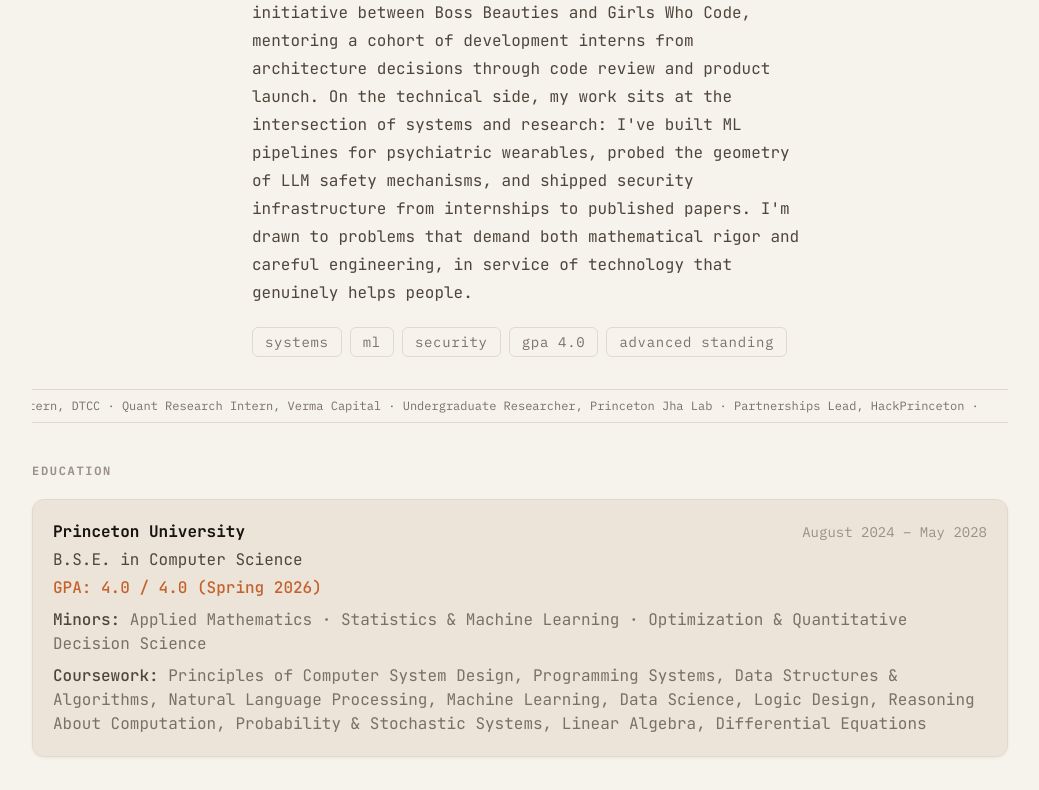
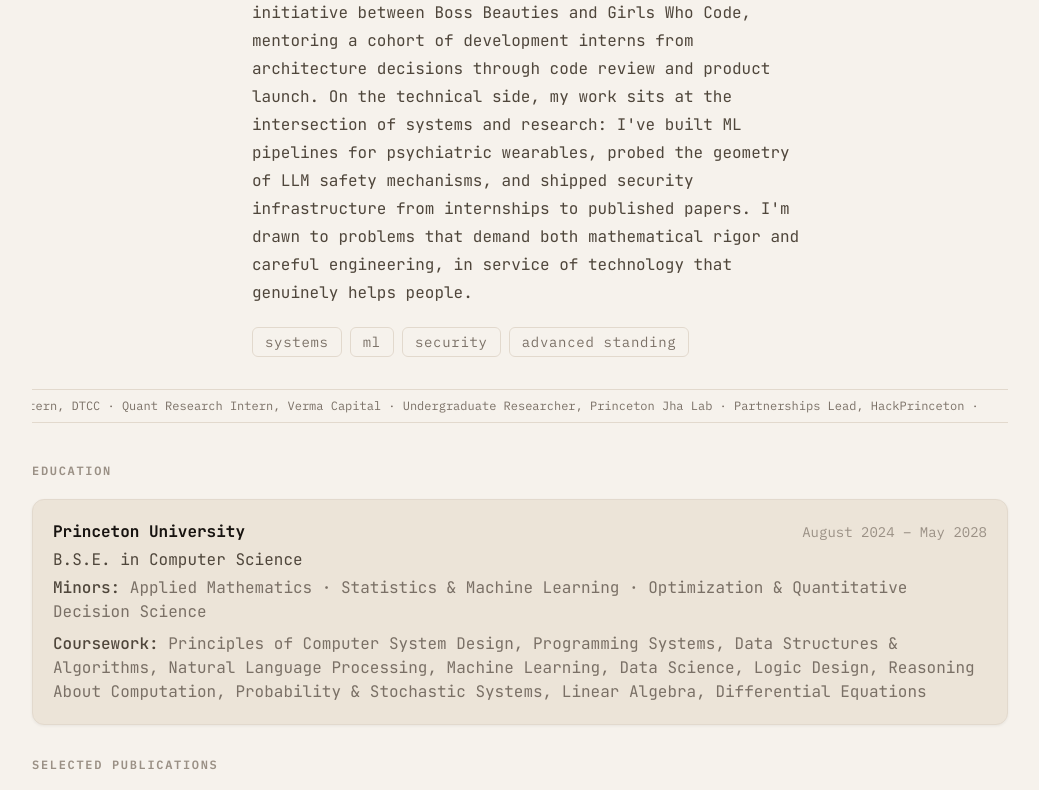
Before and after one commit to riyapawar/riyapawar.github.io, a Next.js app: page / in a window 1280 px wide. Shown: the part 454-1244 px from the top of the page, without its empty margins (120-1159 px from the left). Built offline with nearby package versions, Linux system fonts and the light colour scheme.

Commit message:
Update about page content

```diff
--- a/components/About.tsx
+++ b/components/About.tsx
@@ -116,7 +116,7 @@ export default function About() {
 
           {/* Tag chips */}
           <div className="flex flex-wrap gap-2">
-            {["systems", "ml", "security", "gpa 4.0", "advanced standing"].map(tag => (
+            {["systems", "ml", "security", "advanced standing"].map(tag => (
               <span
                 key={tag}
                 className="text-sm border px-3 py-1"
@@ -188,8 +188,7 @@ export default function About() {
               <span className="text-sm" style={{ ...labelFont, color: "var(--text-4)" }}>{edu.dates}</span>
             </div>
             <p className="text-base mb-1" style={{ color: "var(--text-2)" }}>{edu.degree}</p>
-            <p className="text-base font-medium mb-2" style={{ color: "var(--accent)" }}>GPA: {edu.gpa}</p>
-            <p className="text-base mb-2" style={{ color: "var(--text-3)" }}>
+<p className="text-base mb-2" style={{ color: "var(--text-3)" }}>
               <span className="font-medium" style={{ color: "var(--text-2)" }}>Minors: </span>
               {edu.minors!.join(" · ")}
             </p>
--- a/lib/data.ts
+++ b/lib/data.ts
@@ -14,7 +14,6 @@ export const education = [
     location: "Princeton, NJ",
     degree: "B.S.E. in Computer Science",
     dates: "August 2024 – May 2028",
-    gpa: "4.0 / 4.0 (Spring 2026)",
     minors: [
       "Applied Mathematics",
       "Statistics & Machine Learning",
@@ -39,7 +38,6 @@ export const education = [
     location: "Manalapan, NJ",
     degree: "Science & Engineering Magnet Program",
     dates: "September 2020 – June 2024",
-    gpa: "5.7 / 4.0",
     notes: "Valedictorian of 454 students · 14 AP Classes (12 exams scored 5)",
   },
 ];
```
